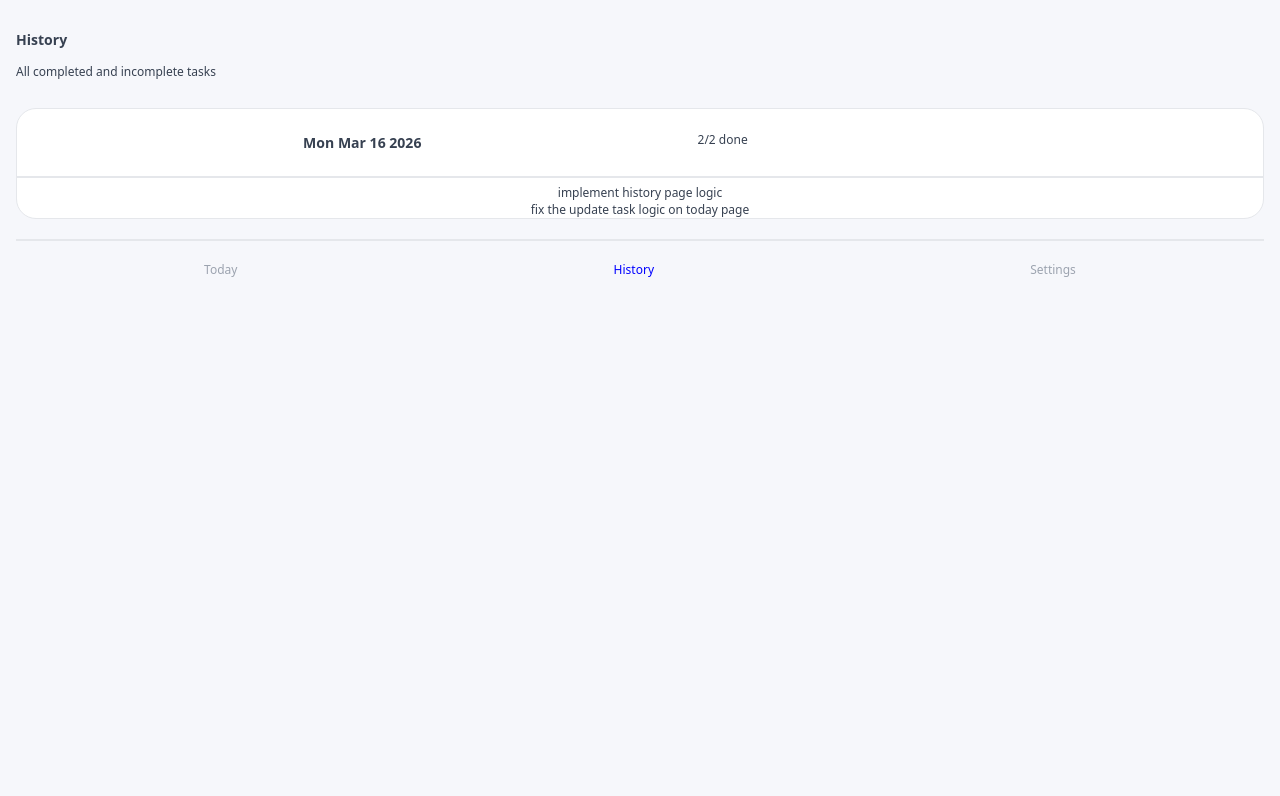
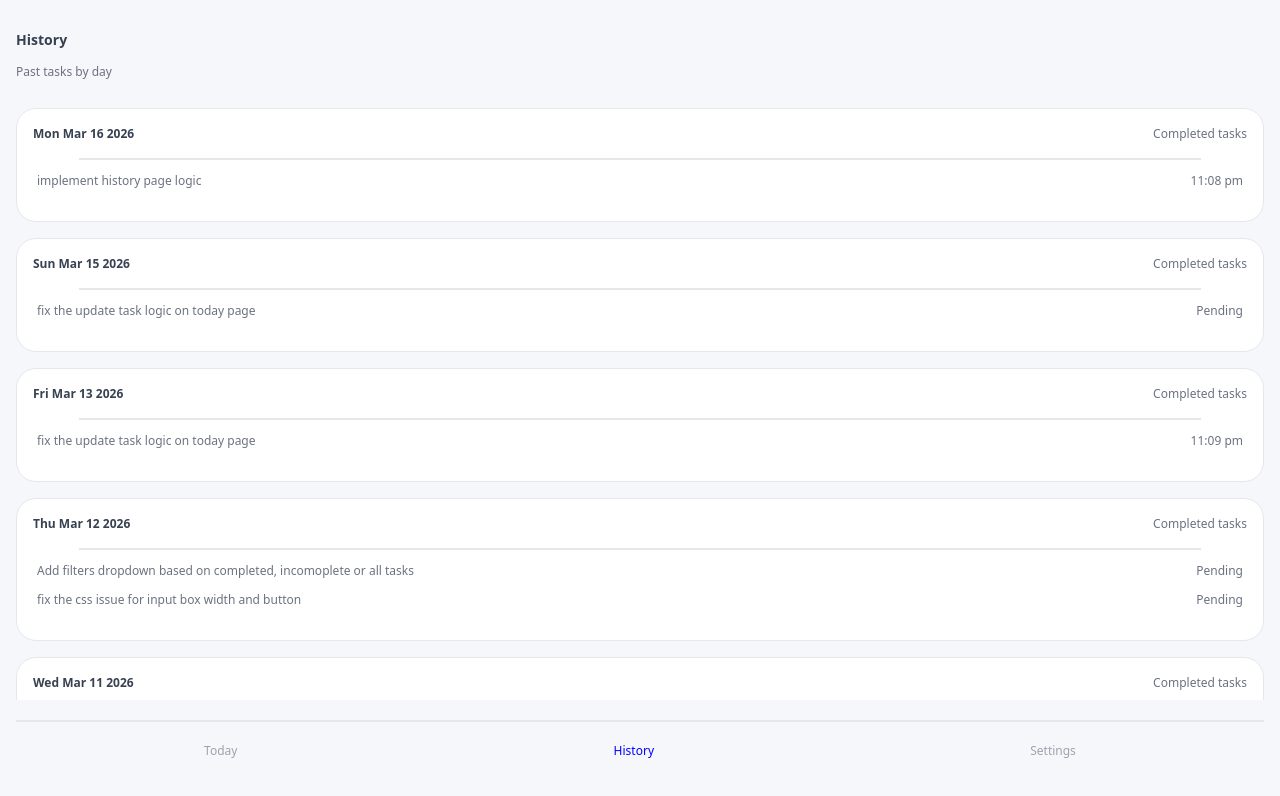
Before and after one commit to GirjaSharma/Todo-List, a React (Vite) app: page /history in a window 1280 px wide. Shown: the top 796 px of the page. Built offline with nearby package versions, Linux system fonts and the light colour scheme.

Commit message:
History Page with some refactoring

```diff
--- a/src/App.css
+++ b/src/App.css
@@ -28,3 +28,8 @@ position:relative
   flex-direction: column;
   box-sizing: border-box;
 }
+
+
+p, li{
+  color: var(--secondary-text)
+}
--- a/src/App.jsx
+++ b/src/App.jsx
@@ -159,13 +159,16 @@ const handleRemoveIcon =(id)=>{
                     onUpdateTask={handleUpdateBtn}
                     taskList={state.taskList}
                     currentDate={state.currentDate}
+                    carryOverUnfinished={state.carryOverUnfinished}
                     onDelete={handleRemoveIcon}
                     onEdit={handleEditIcon}
                     onCheckboxChange={handleCheckBoxChange}
                     onStartNewDay={handleNewDay}/>}/>
       <Route path='/history' element={<History
                   taskList={state.taskList}
-                  currentDate={state.currentDate} />}/>
+                  currentDate={state.currentDate}
+                  carryOverUnfinished={state.carryOverUnfinished}
+                  />}/>
       <Route path='/settings' element={<SettingsPage/>}/>
       <Route path='*' element={<div>Item not found</div>}  />
      </Routes>
--- a/src/Pages/History/HistoryPage.css
+++ b/src/Pages/History/HistoryPage.css
@@ -1,3 +1,9 @@
+.history-main-container{
+    overflow-y: auto;
+    flex: 1 1 auto;
+
+}
+
 .history-header{
 
         display: flex;
@@ -7,19 +13,57 @@
 
 }
 
+.task-card{
+margin-bottom:1rem
+}
+
 .card-header{
-        width: 80%;
-        display:flex;
-        flex-direction:row;
-        justify-content: space-evenly;
-        margin:10px
+       display: flex;
+  justify-content: space-between;
+  align-items: center; /* Vertical alignment */
+  padding-left: 1rem;
+    padding-right: 1rem;
+}
 
+.card-hr{
+   width: 90%;
+    border: 1px solid var(--card-border);
+    margin-top: 0
+}
 
+.footer-navigation{
+    position: sticky;
+    bottom:0;
+    width: 100%;
+    right: 0;
+    left: 0;
+    height: 100px;
+    background-color: var(--background-color);
+    /* left: 20px; */
+    /* align-items:last baseline; */
 
 }
 
-.card-hr{
-    margin-top: 10px;
+ul {
+  list-style: none;
+  padding-left: 20px;
+  padding-right: 20px
 
-    border: 1px solid var(--card-border)
 }
+
+
+.task{
+display: flex;
+justify-content: space-between;
+align-items: center;
+}
+
+
+.list-card{
+    margin-bottom: 2rem;}
+
+
+.empty-history{
+    text-align: center;
+    /* margin-top: 2rem; */
+}
--- a/src/Pages/History/HistoryPage.jsx
+++ b/src/Pages/History/HistoryPage.jsx
@@ -1,106 +1,133 @@
 import { Navigation } from "../../components/Navigation/Navigation";
 import { Card } from "../../components/Card/Card";
 import './HistoryPage.css'
-import {parseDayKey} from '../../utils/utils'
+import {parseDayKey, getOnlyTime} from '../../utils/utils'
 
 
-const History =({taskList, currentDate})=>{
+const History =({taskList, currentDate, carryOverUnfinished})=>{
     // const historyTasks =taskList.filter(task=> task.date !== currentDate);
+
+    // temporary data to test------
     let historyTasks =[
-        {completed: true,
+        {completed: true,createdAt: "3/16/2026, 11:08:28 PM",date: "2026-03-16", id: "19074b17-ef1a-4cb5-9f6f-cefc19f59471",
+text: "implement history page logic"},
+{text: "fix the update task logic on today page", id: "32f20f1a-6944-4479-9793-c8be86aedec6",date
+:
+"2026-03-15",
+completed
+:
+false,
 createdAt
 :
-"3/16/2026, 11:08:28 PM",
-date
-:
-"2026-03-16",
-id
-:
-"19074b17-ef1a-4cb5-9f6f-cefc19f59471",
-text
-:
-"implement history page logic"},
-{text: "fix the update task logic on today page", id: "32f20f1a-6944-4479-9793-c8be86aedec6",date
-:
-"2026-03-16",
-completed
-:
-true,
-createdAt
-:
-"3/16/2026, 11:09:04 PM"}
+"3/15/2026, 11:09:04 PM"},
+{
+    text: "fix the update task logic on today page",
+    id: "32f20f1a-6944-4479-9793-c8be86aedec6",
+    completed: true,
+    createdAt: "3/16/2023, 11:09:04 PM",
+    date: "2026-03-13"
+  },
+  {
+    text: "Add filters dropdown based on completed, incomoplete or all tasks",
+    id: "1475dac5-5e6c-487d-8990-6cfe7eb2f232",
+    completed: false,
+    createdAt: "3/12/2026, 11:09:24 PM",
+    date: "2026-03-12"
+  },
+  {
+    text: "fix the css issue for input box width and button",
+    id: "3f839ac2-9c8f-45d2-a00f-26223dddef14",
+    completed: false,
+    createdAt: "3/12/2026, 11:10:03 PM",
+    date: "2026-03-12"
+  },
+  {
+    text: "the height of todoItem should be auto --css fix",
+    id: "166fa9ad-2830-4c14-bb57-31413bdcea65",
+    completed: true,
+    createdAt: "3/11/2026, 11:10:36 PM",
+    date: "2026-03-11"
+  },
+  {
+    text: "keystroke and tab on all the important items",
+    id: "d9e7cfe4-4ced-4c43-a2f4-9b2d4c7de5d7",
+    completed: false,
+    createdAt: "3/11/2026, 11:10:58 PM",
+    date: "2026-03-11"
+  }
     ]
     console.log("historyTasks", historyTasks)
     const getTasksBasedOnDate = Object.groupBy(historyTasks, task => task.date);
     console.log("getTasksBasedOnDate", getTasksBasedOnDate);
 
-    const getTasks = Object.entries(getTasksBasedOnDate).map(([date, tasks]) => ({
+    const getTasks = Object.entries(getTasksBasedOnDate)
+    .sort((a,b) => new Date(b[0]) - new Date(a[0]))
+    .map(([date, tasks]) => ({
         date,
         tasks,
     }))
     console.log("getTasks", getTasks)
-    // const [date, tasks] = getTasks
-
-
-    //     const completedTasks = tasks.filter(task => task.completed);
 
 
 
-    // const tasksStatus = historyTasks.reduce((acc, task) =>{
-    //     if(task.completed){
-    //         acc.completed +=1
-    //     }
-    //     return acc;
-    // },{completed:0,})
-    // console.log("tasksStatus", tasksStatus.completed)
-
     return (
-        <div>
-        <div className="history-header">
+        <>
+        <main className="history-main-container">
+        <header className="history-header">
             <div>
                 <h3>History</h3>
-                {/* make this p tag conditional, based on filter selected to all tasks, completed or incomplete tasks */}
-                <p>All completed and incomplete tasks</p>
+                <p>Past tasks by day</p>
             </div>
-{/* ADD DROPDOWN FOR FILTERING */}
-        </div>
-         {historyTasks.length>0 && getTasks.map(({date, tasks})=>{
-const completedTasks = tasks.filter(task => task.completed).length;
+{/* ADD DROPDOWN FOR FILTERING dates months if long list or try to implement calender */}
+        </header>
+
+         {historyTasks.length>0 ? getTasks.map(({date, tasks})=>{
+            const completedTasks = tasks.filter(task => task.completed).length;
             const totalTasks = tasks.length;
             console.log("completedTasks", completedTasks, totalTasks,"totalTasks")
-             const getDate = parseDayKey(date).toDateString();
+             const dateLabel = date === currentDate ? "Today" : parseDayKey(date).toDateString();
+            //  const getDate = parseDayKey(date).toDateString();
             return(
-                <div className="task-card" key={date}>
+                <section className="task-card" key={date}>
                  <Card>
-                    <div className="card-header">
-                        <h3>{getDate}</h3>
+                    <header className="card-header">
+                        <h4>{dateLabel}</h4>
+                        {!carryOverUnfinished ? <p>Completed tasks</p> : <p>{completedTasks}/{totalTasks} done</p>}
 
-                        <p>{completedTasks}/{totalTasks} done</p>
-                    </div>
+                    </header>
                     <hr className="card-hr"/>
-                    {
+                 <section className="list-card">
+                        {
                         tasks.map(task=>(
                                 <ul key={task.id}>
-                                    <li >{task.text}</li>
+                                    <li className="task"><span>{task.text}</span>
+                                        <span>{!task.completed ? 'Pending' : getOnlyTime(task.createdAt)}</span>
+                                    </li>
                                 </ul>
 
                         ))
                     }
+                    </section>
+
+
                 </Card>
-            </div>
+            </section>
             )
 
 
 
          }
 
-         )}
+         ) : <div className="empty-history"><h4>No History Yet</h4>
+         <p>Tasks from previous days will appear here.</p></div>}
+
+         </main>
 
 
-        <div className="footer-navigation">
+        <footer className="footer-navigation">
         <Navigation/>
-       </div>
-       </div>
+       </footer>
+       </>
     )
 }
 
--- a/src/Pages/Today/TodayPage.jsx
+++ b/src/Pages/Today/TodayPage.jsx
@@ -12,15 +12,81 @@ const TodayPage =({task,onAddTask,onTaskChange,isEditing,onCancelTask,onUpdateTa
     const todaysTask= taskList.filter(task => (
         task.date === currentDate
     )
-    )
+    );
+    // const historyTasks= taskList.filter(task => task.date !== currentDate);
+
+   let historyTasks =[
+        {completed: true,createdAt: "3/16/2026, 11:08:28 PM",date: "2026-03-16", id: "19074b17-ef1a-4cb5-9f6f-cefc19f59471",
+text: "implement history page logic"},
+{text: "fix the update task logic on today page", id: "32f20f1a-6944-4479-9793-c8be86aedec6",date
+:
+"2026-03-15",
+completed
+:
+false,
+createdAt
+:
+"3/15/2026, 11:09:04 PM"},
+{
+    text: "fix the update task logic on today page",
+    id: "32f20f1a-6944-4479-9793-c8be86aedec6",
+    completed: true,
+    createdAt: "3/16/2023, 11:09:04 PM",
+    date: "2026-03-13"
+  },
+  {
+    text: "Add filters dropdown based on completed, incomoplete or all tasks",
+    id: "1475dac5-5e6c-487d-8990-6cfe7eb2f232",
+    completed: false,
+    createdAt: "3/12/2026, 11:09:24 PM",
+    date: "2026-03-12"
+  },
+  {
+    text: "fix the css issue for input box width and button",
+    id: "3f839ac2-9c8f-45d2-a00f-26223dddef14",
+    completed: false,
+    createdAt: "3/12/2026, 11:10:03 PM",
+    date: "2026-03-12"
+  },
+  {
+    text: "the height of todoItem should be auto --css fix",
+    id: "166fa9ad-2830-4c14-bb57-31413bdcea65",
+    completed: true,
+    createdAt: "3/11/2026, 11:10:36 PM",
+    date: "2026-03-11"
+  },
+  {
+    text: "keystroke and tab on all the important items",
+    id: "d9e7cfe4-4ced-4c43-a2f4-9b2d4c7de5d7",
+    completed: false,
+    createdAt: "3/11/2026, 11:10:58 PM",
+    date: "2026-03-11"
+  }
+    ]
+    const groupedHistory = Object.groupBy(historyTasks, task=> task.date);
+
+    const getHistoryObject = Object.entries(groupedHistory)
+    .sort((a,b) => new Date(b[0]) - new Date(a[0]))
+     .map(([date, tasks]) => ({
+        date,
+        tasks,
+    }))
+
+
+    console.log(getHistoryObject, "getHistoryObject")
+
+    const getLatestDateHistory = getHistoryObject[0];
+    console.log(getLatestDateHistory, "getLatestDateHistory")
+
+
 return (
     < >
-    <div className="main-container">
-    <div className="header">
+    <main className="main-container">
+    <header className="header">
         <div><h3>Today's Tasks </h3>
         <p>{parseDayKey(currentDate).toDateString()}</p></div>
         <button type="button" onClick={onStartNewDay}><VscAdd aria-hidden="true" /><span className="icon-text">New day</span></button>
-        </div>
+        </header>
         <InputBox
             task={task} onAddTask={onAddTask}
             onTaskChange={onTaskChange}
@@ -28,11 +94,11 @@ return (
             onCancelTask={onCancelTask}
             onUpdateTask={onUpdateTask}
         />
-        <div className="status-chips">
+        <section className="status-chips">
             {/* todo -------  label will be dynamic -- get incomplete task number and carry over status */}
             <StatusChip label="pending" status="pending"/>
             <StatusChip label="Carry-over" status="carryover"/>
-        </div>
+        </section>
 
         {message && <Message type="error" text={message}/>}
 
@@ -43,12 +109,12 @@ return (
         isEditing={isEditing}
        />}
 
-       <div>
+       <section>
        <p>History</p>
        <Card className="history">
-
+        {/* {todoo fill that first tem from sorted history list} */}
        </Card>
-       </div>
+       </section>
 
        <div className="settings">
        <p>Settings</p>
@@ -57,11 +123,11 @@ return (
        </Card>
        </div>
 
-    </div>
+    </main>
 
-       <div className="footer-navigation">
+       <footer className="footer-navigation">
         <Navigation/>
-       </div>
+       </footer>
 
 
 
--- a/src/components/Navigation/Navigation.css
+++ b/src/components/Navigation/Navigation.css
@@ -1,5 +1,5 @@
 
-ul{
+.nav-list{
     list-style-type: none;
     display: flex;
     align-items: center;
--- a/src/components/Navigation/Navigation.jsx
+++ b/src/components/Navigation/Navigation.jsx
@@ -8,7 +8,7 @@ export const Navigation =()=>{
         <>
             <hr/>
             <nav aria-label='primary' className='nav-links'>
-               <ul >
+               <ul className="nav-list">
                 <li > <NavLink className={setActiveClass} to="/today">Today</NavLink></li>
                 <li><NavLink className={setActiveClass} to="/history">History</NavLink></li>
                 <li><NavLink className={setActiveClass} to="/settings">Settings</NavLink></li>
--- a/src/utils/utils.js
+++ b/src/utils/utils.js
@@ -25,3 +25,16 @@ export const parseDayKey =(dayKey)=>{
     const [year, month, day] = dayKey.split("-")
     return new Date(year, month-1, day)
 }
+
+
+export const getOnlyTime=(date)=>{
+    const dateObj = new Date(date);
+
+    const formattedTime = dateObj.toLocaleTimeString('en-US', {
+        hour: 'numeric',
+        minute: '2-digit',
+        hour12: true
+    }).toLowerCase();
+
+    return formattedTime;
+}
```
